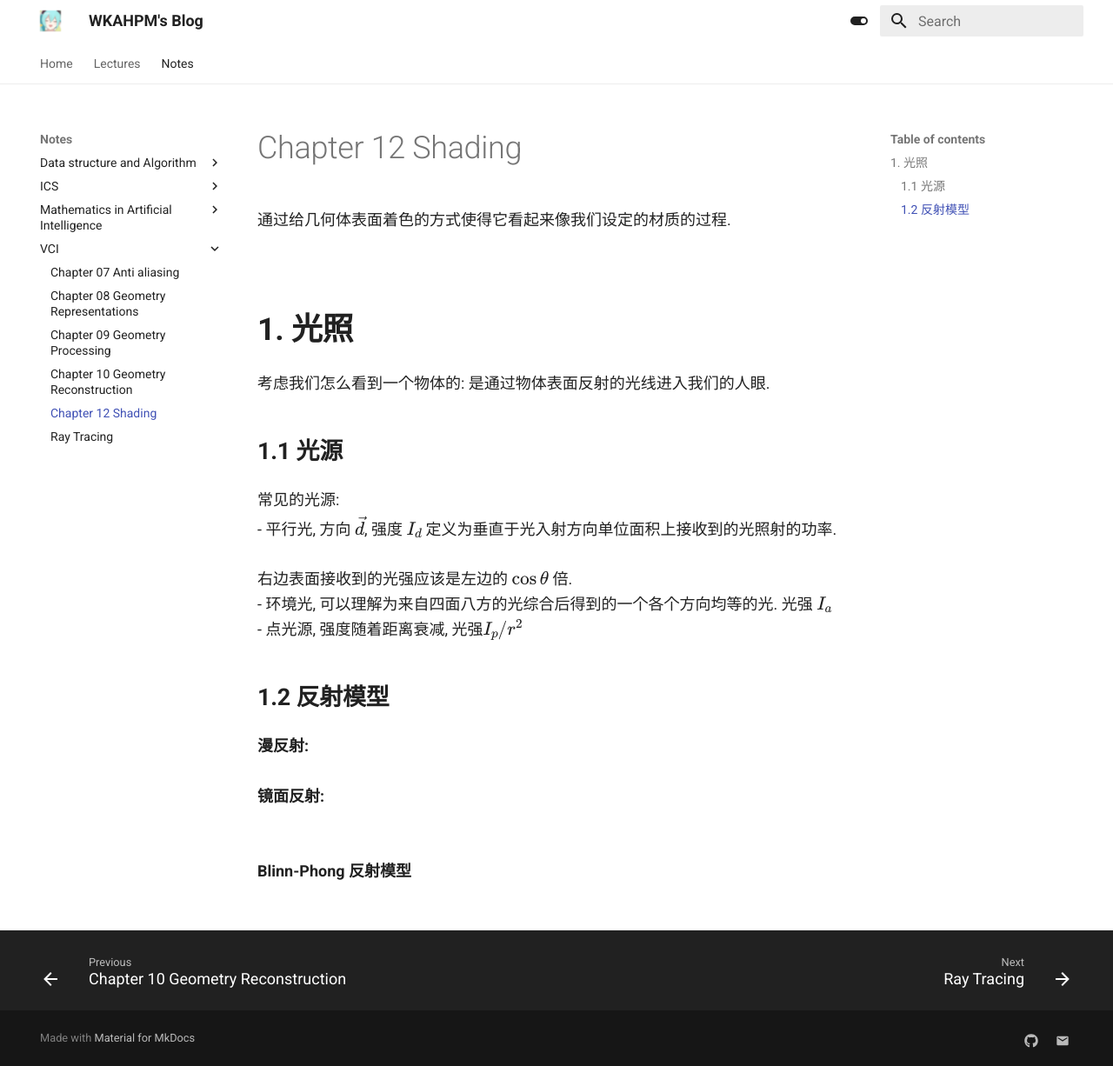
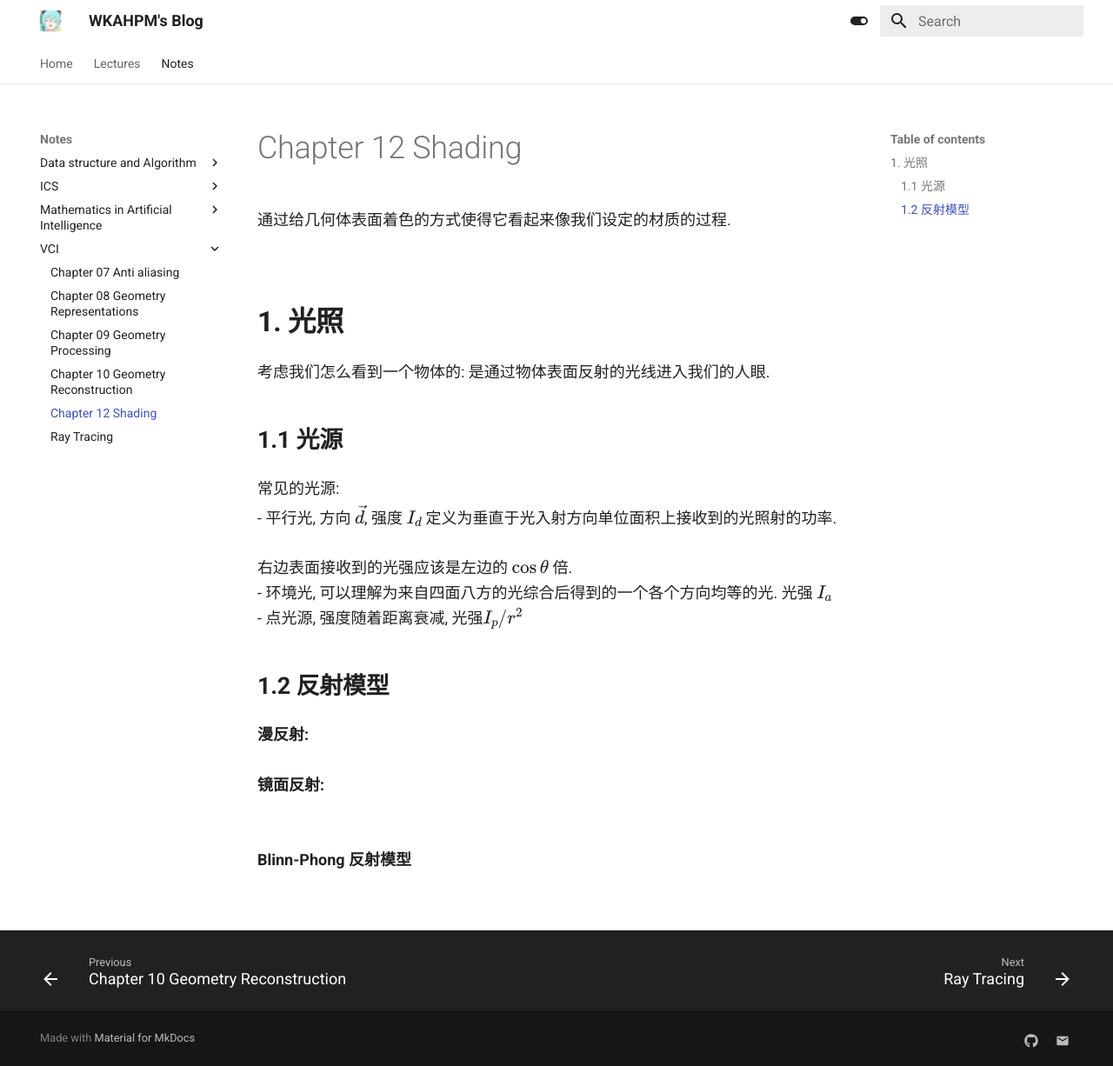
Before and after one commit to VVKAHPM/VVKAHPM.github.io, an MkDocs documentation site: the page built from docs/notes/VCI/Chapter 12 Shading.md, in a window 1280 px wide and 1226 px high. Shown: the whole window at 87% size. Built offline with MkDocs 1.6.1 and Material for MkDocs 9.7.7, drawn with Linux system fonts in a browser that asks for light colours; a style sheet for code colours, icons or effects is not loaded.

Commit message:
change css

```diff
--- a/docs/css/custom.css
+++ b/docs/css/custom.css
@@ -15,8 +15,8 @@ h1 {
 }
 /* 二级标题 */
 .md-typeset h2 {
-    font-size: 2em;
-    font-weight: 900;
+    font-size: 1.8em;
+    font-weight: 700;
 }
 /* 三级标题 */
 .md-typeset h3 {
@@ -33,6 +33,14 @@ body {
     font-family: "Roboto","LXGW WenKai";
 }
 
+.md-typeset strong {
+    /* 将字重修改为你想要的数值，例如 500 (中等粗细) */
+    font-weight: 1200;
+
+    /* 你也可以尝试其他数值，如 600 (半粗体) */
+    /* font-weight: 600; */
+}
+
 .md-typeset {
     font-size: 18px;  /* 默认是 0.8rem，约 12.8px */
 }
```
